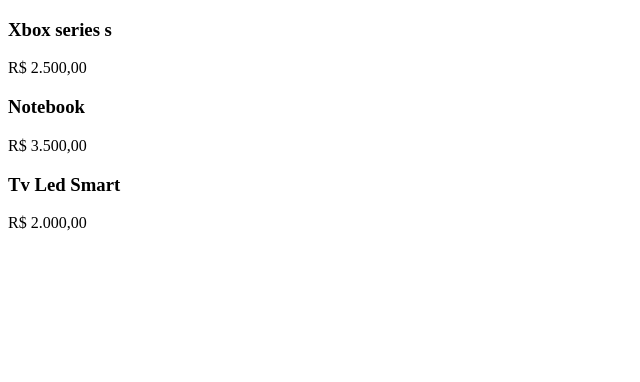
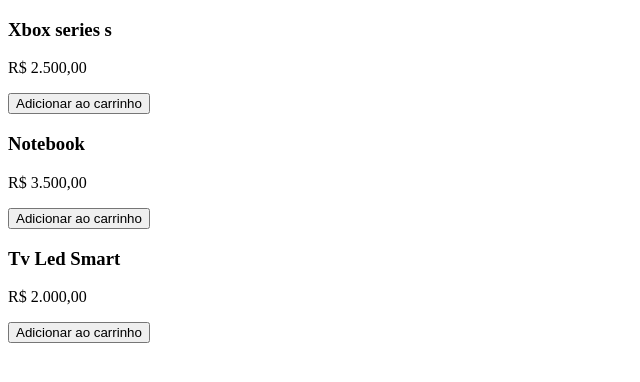
Before and after one commit to ThiagoPaz1/cart-buy, a React (Vite) app in the folder cart-buy/: page / in a window 1280 px wide. Shown: the top 382 px of the page, without its empty margins (0-640 px from the left). Built offline with nearby package versions, Linux system fonts and the light colour scheme; data requests are answered from the project's data file.

Commit message:
feat: Added Button component in CardProduct component.

```diff
--- a/cart-buy/src/App.tsx
+++ b/cart-buy/src/App.tsx
@@ -1,9 +1,12 @@
 import { Home } from './components/Home'
+import { ProductProvider } from './context/ProductContext'
 
 function App() {
   return (
     <>
-     <Home />
+      <ProductProvider>
+        <Home />
+     </ProductProvider>
     </>
   )
 }
--- a/cart-buy/src/components/Customs/Button/index.tsx
+++ b/cart-buy/src/components/Customs/Button/index.tsx
@@ -1,8 +1,8 @@
-import { ReactNode } from "react"
+import { ButtonProps } from "./types"
 
-export function Button(children: ReactNode) {
+export function Button({ children, onClick }: ButtonProps) {
   return (
-    <button>
+    <button onClick={() => onClick()}>
       { children }
     </button>
   )
--- /dev/null
+++ b/cart-buy/src/components/Customs/Button/types/index.d.ts
@@ -0,0 +1,6 @@
+import { ReactNode } from react
+
+export interface ButtonProps {
+  children: ReactNode
+  onClick: () => void
+}
--- /dev/null
+++ b/cart-buy/src/components/Customs/CardProduct/index.tsx
@@ -0,0 +1,35 @@
+import { useState, useContext } from "react"
+
+import { Button } from "../Button"
+import { ProductContext } from "../../../context/ProductContext"
+import { Product } from "../../../types"
+import { priceFormat } from "../../../utils/priceFormat"
+
+export function CardProduct({...props}: Product) {
+  const { productsInCart, setProductsInCart } = useContext(ProductContext)
+
+  function addProductInCart() {
+    const product = {
+      id: props.id,
+      name: props.name,
+      price: props.price,
+      quantity: 1
+    }
+
+    setProductsInCart([...productsInCart, product])
+  }
+
+  return (
+    <div key={props.id}>
+      <h3>
+        { props.name }
+      </h3>
+      <p>
+        { priceFormat(props.price) }
+      </p>
+      <Button onClick={() => addProductInCart()}>
+        Adicionar ao carrinho
+      </Button>
+    </div>
+  )
+}
--- a/cart-buy/src/components/Customs/ListProducts/index.tsx
+++ b/cart-buy/src/components/Customs/ListProducts/index.tsx
@@ -1,12 +1,12 @@
-import { useEffect, useState } from 'react'
-import { ClipLoader } from 'react-spinners'
+import { useEffect, useState } from "react"
+import { ClipLoader } from "react-spinners"
 
-import { Product } from '../Product'
-import { getAllProducts } from '../../../services/getAllProducts'
-import { Prouduct } from '../../../types'
+import { CardProduct } from "../CardProduct"
+import { getAllProducts } from "../../../services/getAllProducts"
+import { Product } from "../../../types"
 
 export function ListProducts() {
-  const [products, setProducts] = useState<Prouduct[]>([])
+  const [products, setProducts] = useState<Product[]>([])
 
   useEffect(() => {
     getAllProducts()
@@ -19,7 +19,7 @@
       {
         products.length ?
         products.map(i =>
-          <Product
+          <CardProduct
             id={i.id}
             price={i.price}
             stock={i.stock}
--- a/cart-buy/src/components/Customs/Product/index.tsx
+++ /dev/null
@@ -1,15 +0,0 @@
-import { Prouduct } from "../../../types"
-import { priceFormat } from "../../../utils/priceFormat"
-
-export function Product({...props}: Prouduct) {
-  return (
-    <div key={props.id}>
-      <h3>
-        { props.name }
-      </h3>
-      <p>
-        { priceFormat(props.price) }
-      </p>
-    </div>
-  )
-}
--- /dev/null
+++ b/cart-buy/src/context/ProductContext.tsx
@@ -0,0 +1,27 @@
+import { createContext, ReactNode, useState } from "react"
+import { Product } from "../types"
+
+interface ProductInCart extends Product {
+  quantity: number
+}
+
+interface ProductContextProps {
+  children: ReactNode
+}
+
+interface ProductContextData {
+  productsInCart: ProductInCart[]
+  setProductsInCart: (product: ProductInCart[]) => void
+}
+
+export const ProductContext = createContext<ProductContextData>({} as ProductContextData)
+
+export function ProductProvider({ children }: ProductContextProps) {
+  const [productsInCart, setProductsInCart] = useState<ProductInCart[]>([])
+  console.log(productsInCart)
+  return (
+    <ProductContext.Provider value={{productsInCart, setProductsInCart}}>
+      { children }
+    </ProductContext.Provider>
+  )
+}
--- a/cart-buy/src/types/index.d.ts
+++ b/cart-buy/src/types/index.d.ts
@@ -1,6 +1,6 @@
-export interface Prouduct {
+export interface Product {
   id: number
   name: string
-  stock: number
+  stock?: number
   price: number
 }
```
